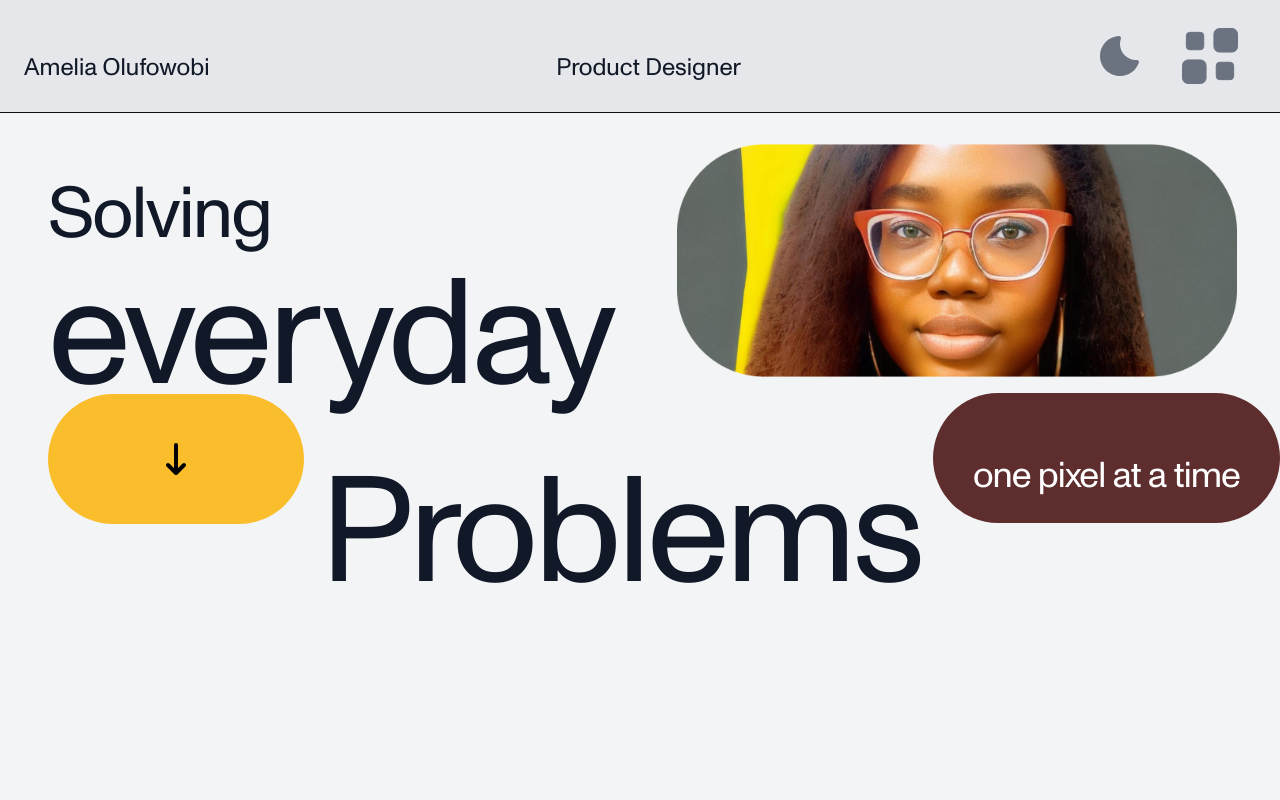
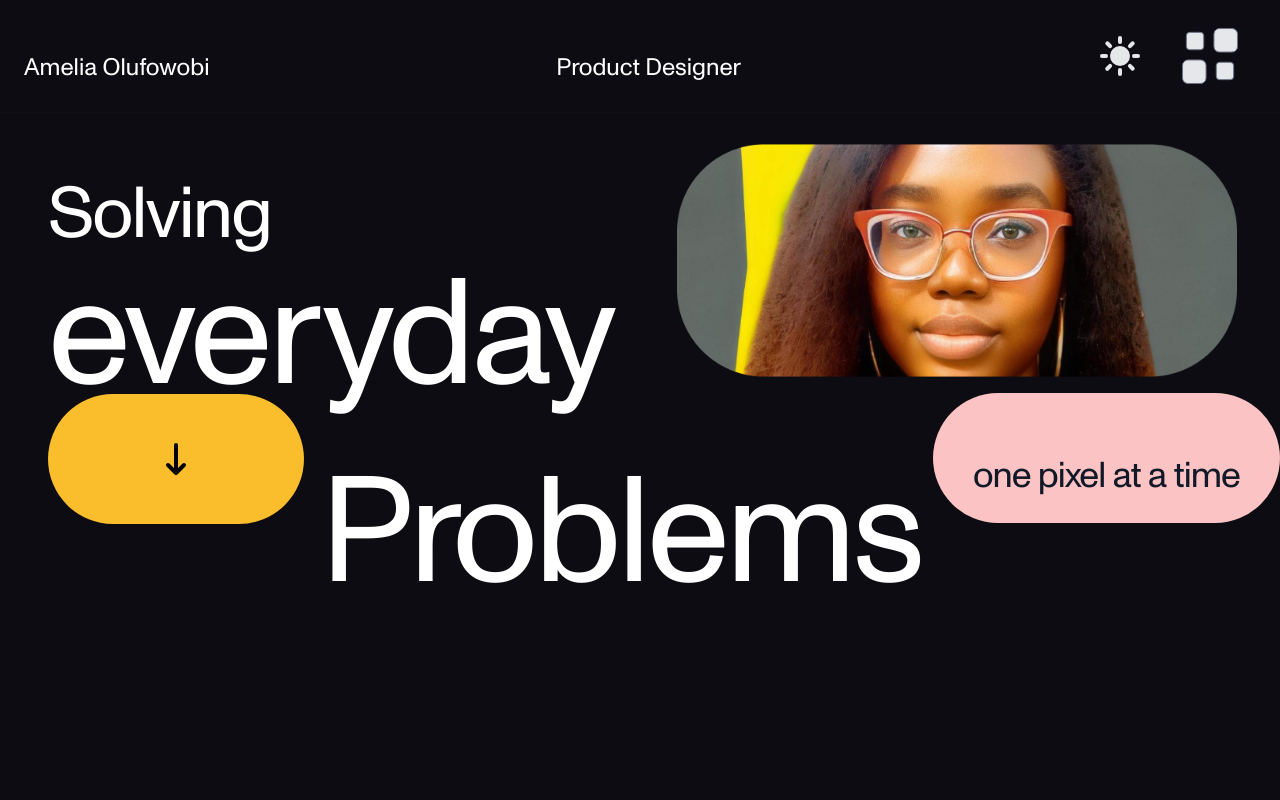
Before and after one commit to igbokwe-chibueze/kemi-porfolio, a Next.js app: page / in a window 1280 px wide. Shown: the top 800 px of the page. Built offline with nearby package versions, Linux system fonts and the light colour scheme.

Commit message:
Removed system prefered theme from themeswitcher and set default theme to dark theme.
Signed-off-by: igbokwe-chibueze <igbokwechibueze@gmail.com>

```diff
--- a/app/globals.css
+++ b/app/globals.css
@@ -4,7 +4,7 @@
 
 @layer utilities {
   .main-container {
-    @apply max-w-screen-xl mx-auto items-center px-4 lg:px-12;
+    @apply max-w-screen-xl mx-auto items-center px-4 lg:px-12 py-2 lg:py-16;
   }
 
   .btn-menu {
--- a/components/navigation/ThemeSwitcher.tsx
+++ b/components/navigation/ThemeSwitcher.tsx
@@ -9,17 +9,14 @@ const ThemeSwitcher = () => {
         // Use local storage to remember the user's theme preference
         const storedTheme = localStorage.getItem("theme");
 
-        // Check for system's preferred theme
-        const prefersDarkMode = window.matchMedia("(prefers-color-scheme: dark)").matches;
-
         if (storedTheme === "dark") {
           document.documentElement.classList.add("dark");
           setIsDarkMode(true);
         } else if (storedTheme === "light") {
           document.documentElement.classList.remove("dark");
           setIsDarkMode(false);
-        } else if (prefersDarkMode) {
-        // Set theme based on system preference
+        } else {
+          // Default to dark theme if no preference is stored
           document.documentElement.classList.add("dark");
           setIsDarkMode(true);
         }
--- a/components/sections/HeroSection.jsx
+++ b/components/sections/HeroSection.jsx
@@ -4,9 +4,9 @@ import Image from "next/image"
 const Hero = () => {
   return (
     <section id="heroSection" className=" min-h-screen ">
-        <div className=" relative main-container py-8 lg:py-16">
+        <div className=" relative main-container">
           {/* Column One */}
-          <div className=" lg:col-span-6 ">
+          <div className="">
             <h2 className="font-monument-grotesk text-2xl md:text-5xl lg:text-7xl font-normal
               tracking-tight leading-none text-gray-900 dark:text-white"
             >
@@ -43,7 +43,7 @@ const Hero = () => {
               width={560}
               height={560}
               loading='lazy'
-              alt={"Amelia Logo"}
+              alt={"Amelia Photo"}
               className=""
             />
 
```
Lines whose indentation alone changed are shown as unchanged.
